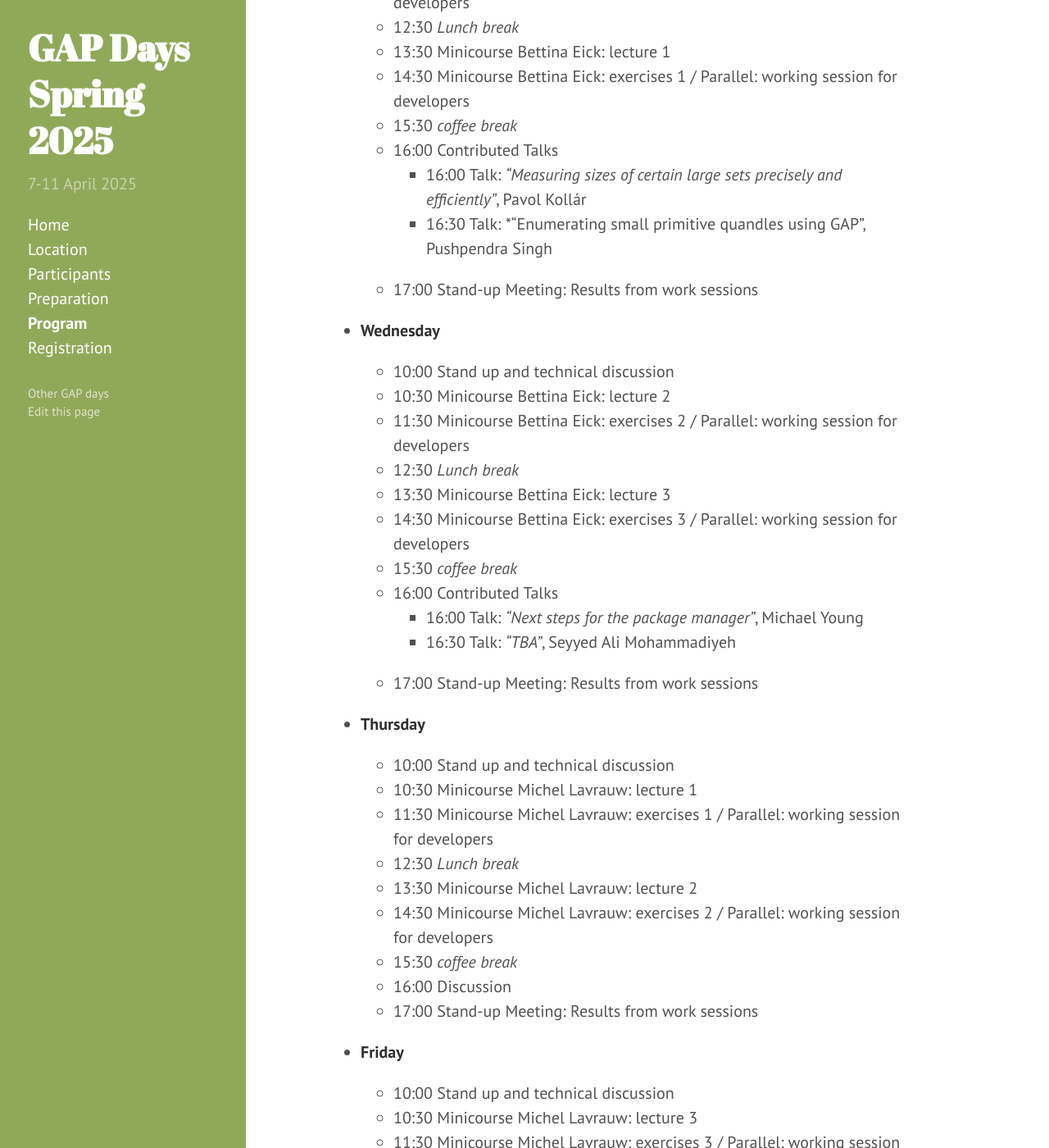
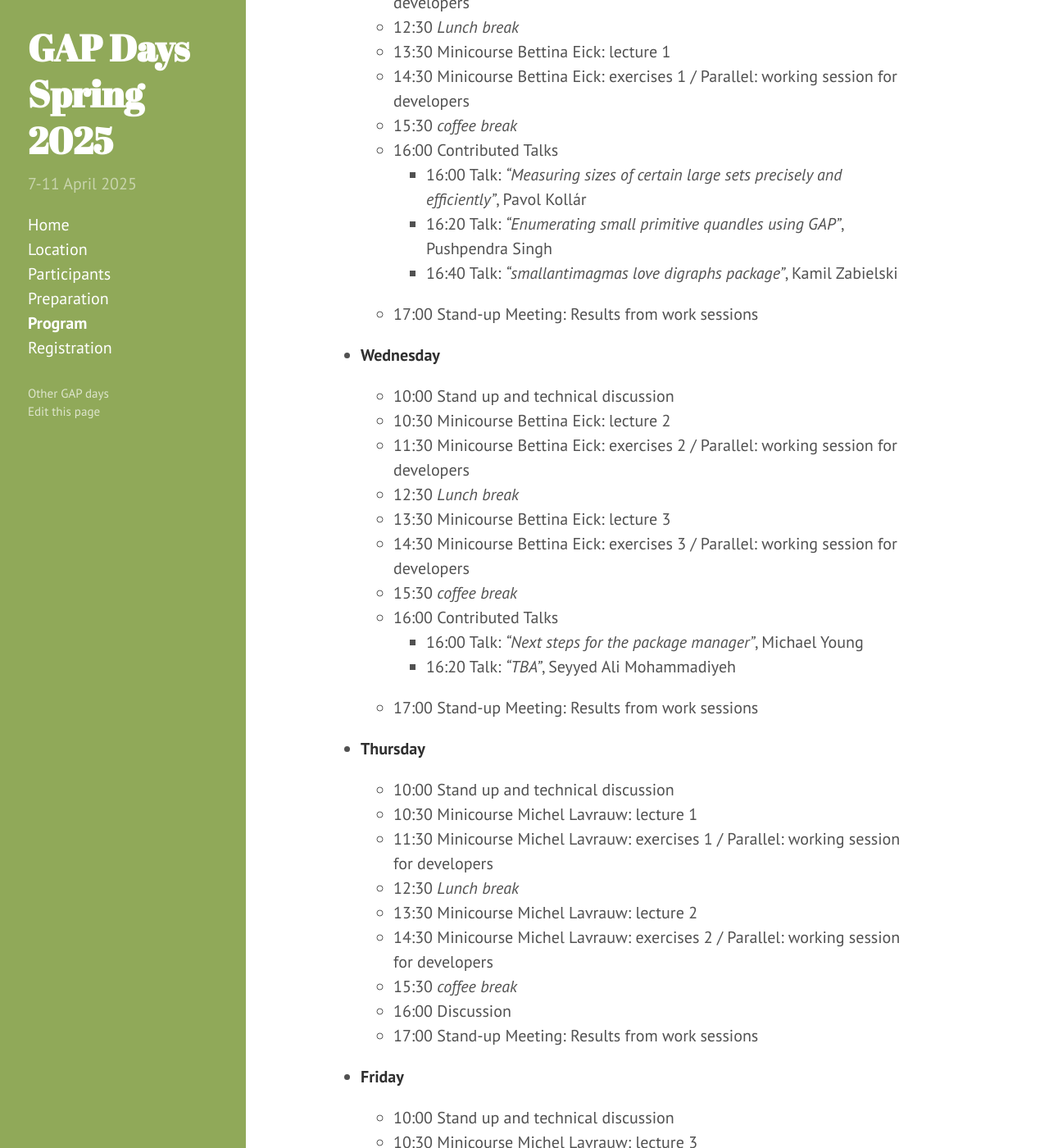
Before and after one commit to gapdays/gapdays2025-spring, a Jekyll site: the page built from program.md, in a window 1280 px wide and 1400 px high, scrolled down 2037 px. Shown: the whole window at 82% size. Built offline with Jekyll 4.4.1, drawn with Linux system fonts in a browser that asks for light colours.

Commit message:
updated program

```diff
--- a/program.md
+++ b/program.md
@@ -74,7 +74,8 @@ The schedule is subject to further changes.
   - 15:30 *coffee break*
   - 16:00 Contributed Talks
     - 16:00 Talk: *"Measuring sizes of certain large sets precisely and efficiently"*, Pavol Kollár
-    - 16:30 Talk: *"Enumerating small primitive quandles using GAP", Pushpendra Singh
+    - 16:20 Talk: *"Enumerating small primitive quandles using GAP"*, Pushpendra Singh
+    - 16:40 Talk: *"smallantimagmas love digraphs package"*, Kamil Zabielski
   - 17:00 Stand-up Meeting: Results from work sessions
 
 - **Wednesday**
@@ -88,7 +89,7 @@ The schedule is subject to further changes.
   - 15:30 *coffee break*
   - 16:00 Contributed Talks
     - 16:00 Talk: *"Next steps for the package manager"*, Michael Young
-    - 16:30 Talk: *"TBA"*, Seyyed Ali Mohammadiyeh
+    - 16:20 Talk: *"TBA"*, Seyyed Ali Mohammadiyeh
   - 17:00 Stand-up Meeting: Results from work sessions
 
 - **Thursday**
```
